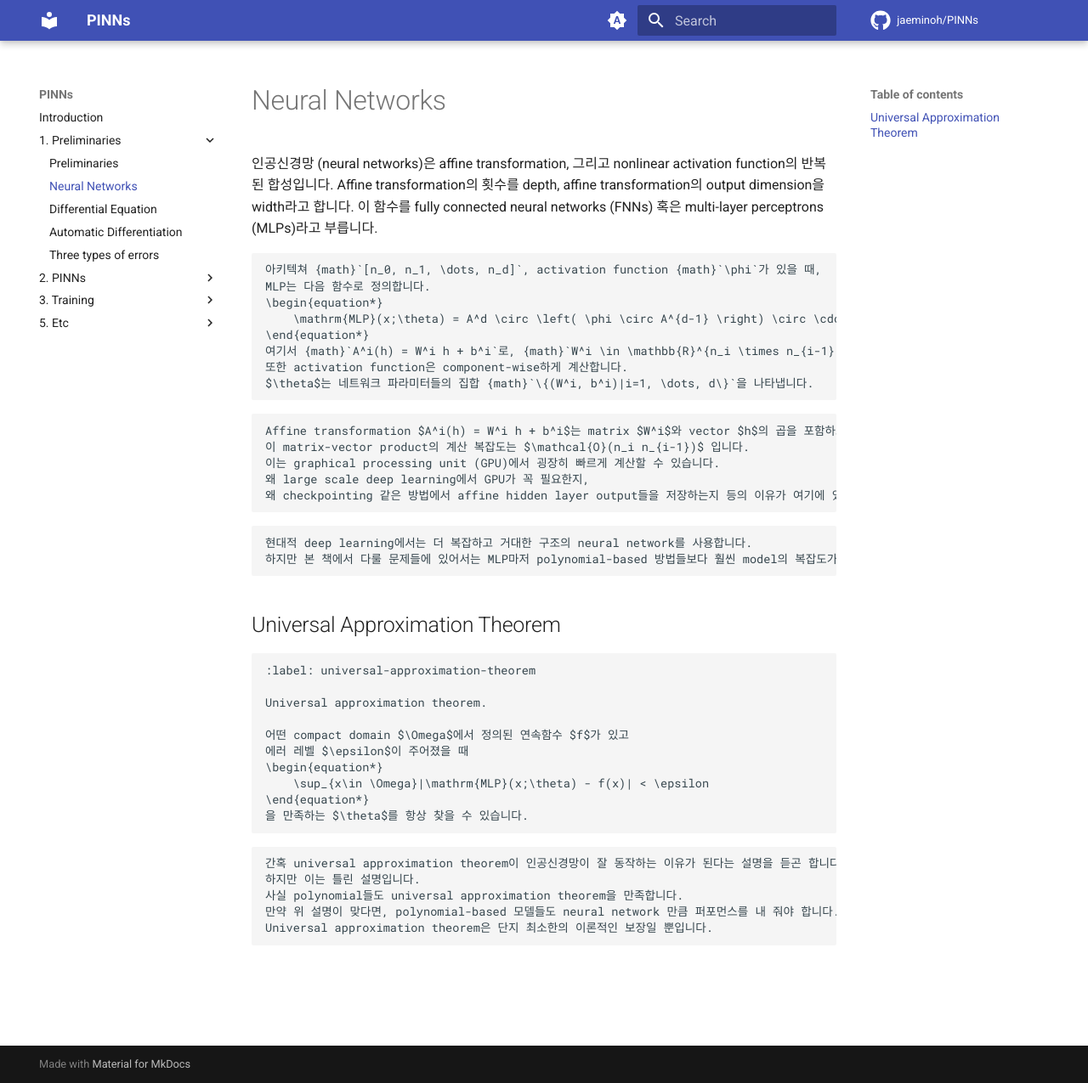
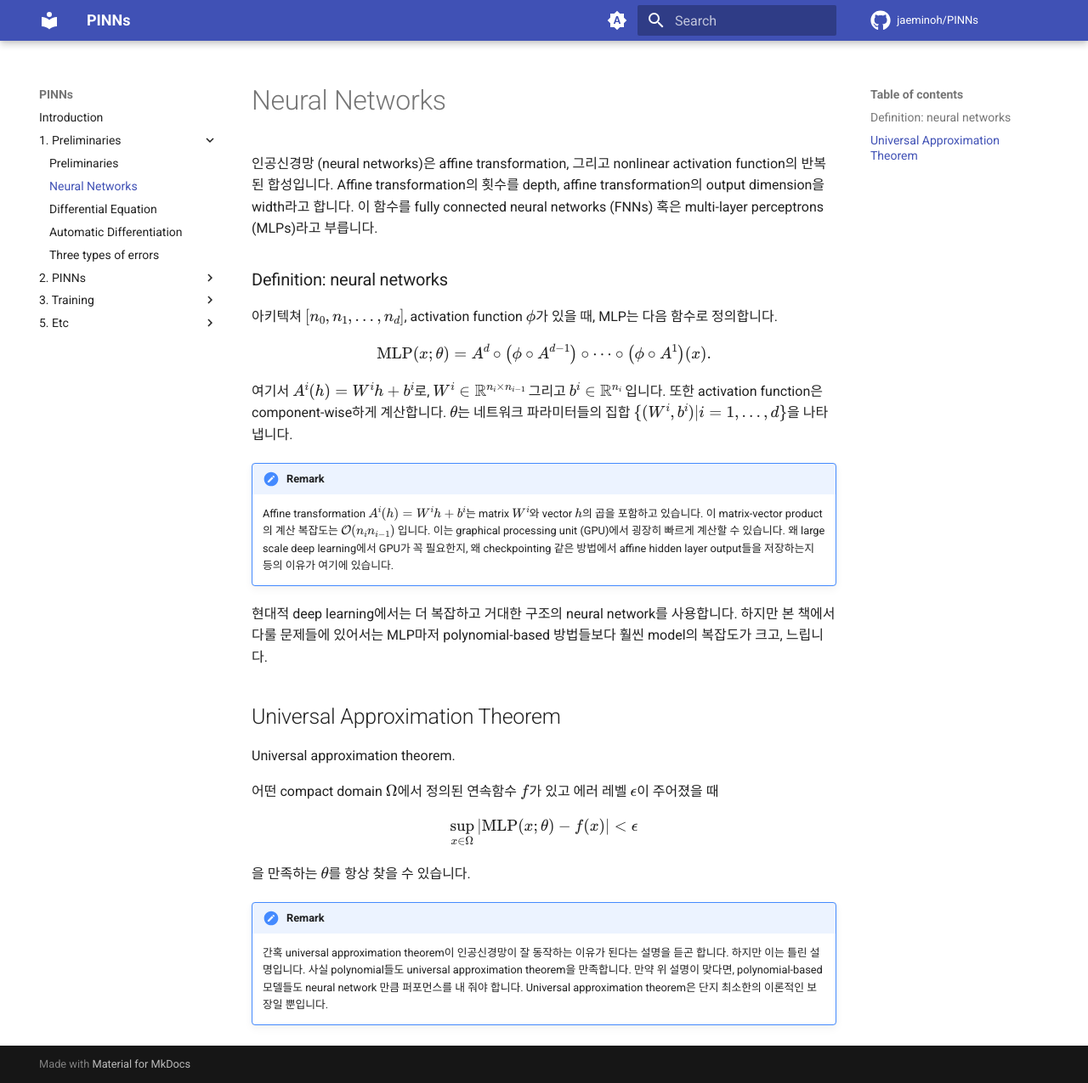
Before and after one commit to jaeminoh/PINNs, an MkDocs documentation site: the page built from docs/1. Preliminaries/1.NeuralNetworks.md, in a window 1280 px wide and 1275 px high. Shown: the whole window at 85% size. Built offline with MkDocs 1.6.1 and Material for MkDocs 9.7.7, drawn with Linux system fonts in a browser that asks for light colours; comment, search, counter and statistics services are not loaded.

Commit message:
fix breaks

````diff
--- a/docs/1. Preliminaries/1.NeuralNetworks.md
+++ b/docs/1. Preliminaries/1.NeuralNetworks.md
@@ -3,49 +3,47 @@
 Affine transformation의 횟수를 depth, affine transformation의 output dimension을 width라고 합니다.
 이 함수를 fully connected neural networks (FNNs) 혹은 multi-layer perceptrons (MLPs)라고 부릅니다.
 
-```{prf:definition}
-아키텍쳐 {math}`[n_0, n_1, \dots, n_d]`, activation function {math}`\phi`가 있을 때,
+### Definition: neural networks
+아키텍쳐 $[n_0, n_1, \dots, n_d]$, activation function $\phi$가 있을 때,
 MLP는 다음 함수로 정의합니다.
-\begin{equation*}
+$$
     \mathrm{MLP}(x;\theta) = A^d \circ \left( \phi \circ A^{d-1} \right) \circ \cdots \circ \left( \phi \circ A^1 \right)(x).
-\end{equation*}
-여기서 {math}`A^i(h) = W^i h + b^i`로, {math}`W^i \in \mathbb{R}^{n_i \times n_{i-1}}` 그리고 {math}`b^i \in \mathbb{R}^{n_i}` 입니다.
+$$
+여기서 $A^i(h) = W^i h + b^i$로, $W^i \in \mathbb{R}^{n_i \times n_{i-1}}$ 그리고 $b^i \in \mathbb{R}^{n_i}$ 입니다.
 또한 activation function은 component-wise하게 계산합니다.
-$\theta$는 네트워크 파라미터들의 집합 {math}`\{(W^i, b^i)|i=1, \dots, d\}`을 나타냅니다.
-```
+$\theta$는 네트워크 파라미터들의 집합 $\{(W^i, b^i)|i=1, \dots, d\}$을 나타냅니다.
 
-```{prf:remark}
-Affine transformation $A^i(h) = W^i h + b^i$는 matrix $W^i$와 vector $h$의 곱을 포함하고 있습니다.
-이 matrix-vector product의 계산 복잡도는 $\mathcal{O}(n_i n_{i-1})$ 입니다.
-이는 graphical processing unit (GPU)에서 굉장히 빠르게 계산할 수 있습니다.
-왜 large scale deep learning에서 GPU가 꼭 필요한지,
-왜 checkpointing 같은 방법에서 affine hidden layer output들을 저장하는지 등의 이유가 여기에 있습니다.
-```
 
-```{prf:remark}
+!!! Remark
+    Affine transformation $A^i(h) = W^i h + b^i$는 matrix $W^i$와 vector $h$의 곱을 포함하고 있습니다.
+    이 matrix-vector product의 계산 복잡도는 $\mathcal{O}(n_i n_{i-1})$ 입니다.
+    이는 graphical processing unit (GPU)에서 굉장히 빠르게 계산할 수 있습니다.
+    왜 large scale deep learning에서 GPU가 꼭 필요한지,
+    왜 checkpointing 같은 방법에서 affine hidden layer output들을 저장하는지 등의 이유가 여기에 있습니다.
+
+
+
 현대적 deep learning에서는 더 복잡하고 거대한 구조의 neural network를 사용합니다.
 하지만 본 책에서 다룰 문제들에 있어서는 MLP마저 polynomial-based 방법들보다 훨씬 model의 복잡도가 크고, 느립니다.
-```
+
 
 
 ## Universal Approximation Theorem
-```{prf:theorem}
-:label: universal-approximation-theorem
+
 
 Universal approximation theorem.
 
 어떤 compact domain $\Omega$에서 정의된 연속함수 $f$가 있고
 에러 레벨 $\epsilon$이 주어졌을 때
-\begin{equation*}
+$$
     \sup_{x\in \Omega}|\mathrm{MLP}(x;\theta) - f(x)| < \epsilon
-\end{equation*}
+$$
 을 만족하는 $\theta$를 항상 찾을 수 있습니다.
-```
 
-```{prf:remark}
-간혹 universal approximation theorem이 인공신경망이 잘 동작하는 이유가 된다는 설명을 듣곤 합니다.
-하지만 이는 틀린 설명입니다.
-사실 polynomial들도 universal approximation theorem을 만족합니다.
-만약 위 설명이 맞다면, polynomial-based 모델들도 neural network 만큼 퍼포먼스를 내 줘야 합니다.
-Universal approximation theorem은 단지 최소한의 이론적인 보장일 뿐입니다.
-```
+
+!!! Remark
+    간혹 universal approximation theorem이 인공신경망이 잘 동작하는 이유가 된다는 설명을 듣곤 합니다.
+    하지만 이는 틀린 설명입니다.
+    사실 polynomial들도 universal approximation theorem을 만족합니다.
+    만약 위 설명이 맞다면, polynomial-based 모델들도 neural network 만큼 퍼포먼스를 내 줘야 합니다.
+    Universal approximation theorem은 단지 최소한의 이론적인 보장일 뿐입니다.
--- a/mkdocs.yml
+++ b/mkdocs.yml
@@ -35,6 +35,8 @@ plugins:
       csl_file: "bibliography/ima.csl"
 
 markdown_extensions:
+  - admonition
+  - pymdownx.details
   - def_list
   - footnotes
   - attr_list
````
Also changed, not shown: docs/1. Preliminaries/3.AutoDiff.md (+11 -13 lines).
